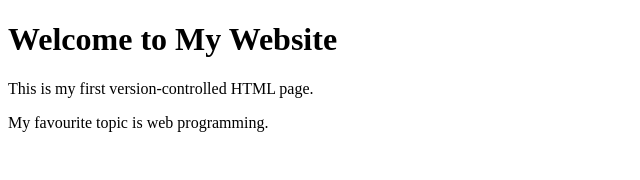
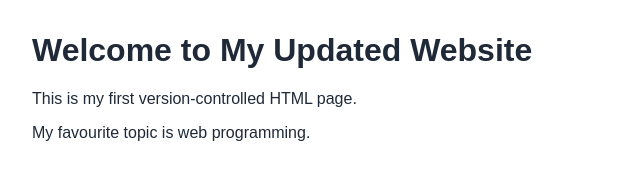
Before and after one commit to GizemSu/chapter9_website, a plain HTML site: page index.html in a window 1280 px wide. Shown: the whole page, without its empty margins (0-640 px from the left). Drawn offline with Linux system fonts and the light colour scheme.

Commit message:
Style page and update heading

```diff
--- a/index.html
+++ b/index.html
@@ -4,9 +4,10 @@
   <meta charset="UTF-8">
   <meta name="viewport" content="width=device-width, initial-scale=1.0">
   <title>My Chapter 9 Website</title>
+  <link rel="stylesheet" href="style.css">
 </head>
 <body>
-  <h1>Welcome to My Website</h1>
+  <h1>Welcome to My Updated Website</h1>
   <p>This is my first version-controlled HTML page.</p>
   <p>My favourite topic is web programming.</p>
 </body>
--- /dev/null
+++ b/style.css
@@ -0,0 +1,5 @@
+body {
+  font-family: Arial, sans-serif;
+  margin: 2rem;
+  color: #1f2937;
+}
```
